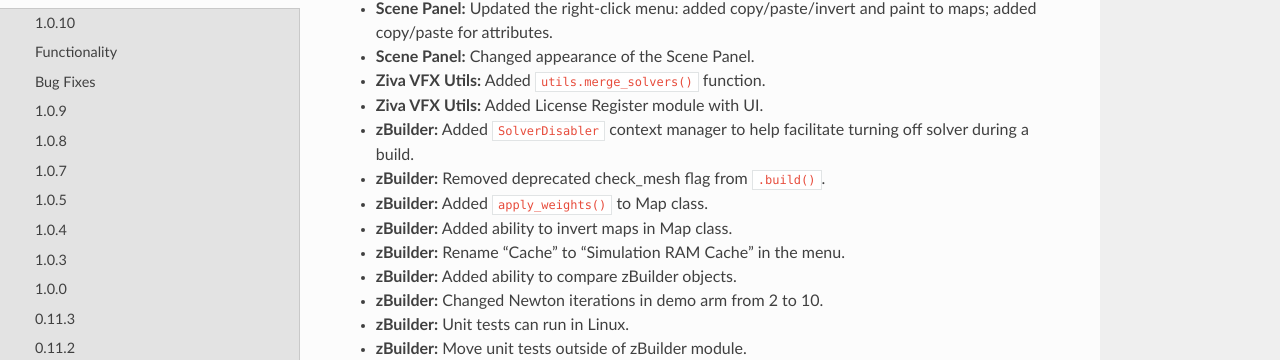
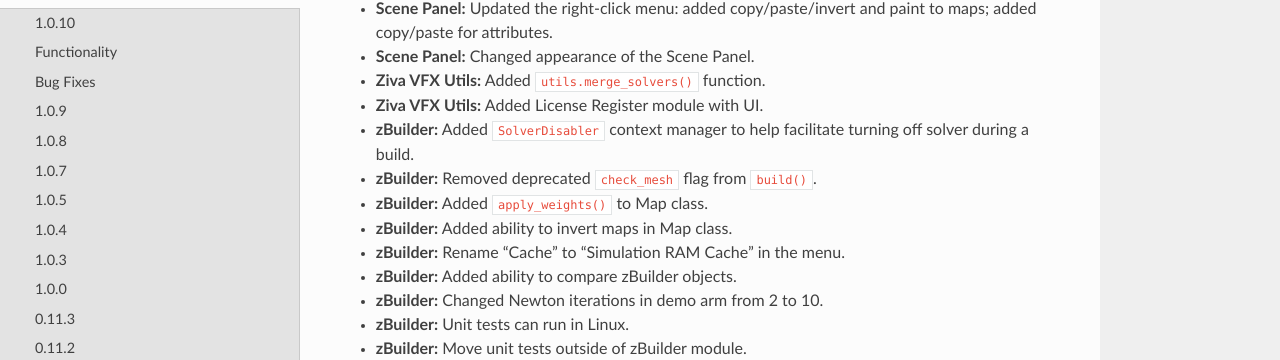
Before and after one commit to Unity-Technologies/ziva-vfx-utils, a Sphinx documentation site: the page built from docs/release.rst, in a window 1280 px wide and 900 px high. Shown: the part 275-635 px from the top of the window. Built offline with Sphinx 7.4.7 and the Read the Docs theme 2.0.0, drawn with Linux system fonts in a browser that asks for light colours; pages that are not in the unit, such as notebooks, are missing from menus.

Commit message:
VFXACT-460 Decorate function name in ziva-vfx-utils doc

```diff
--- a/docs/release.rst
+++ b/docs/release.rst
@@ -20,7 +20,7 @@
 - **Ziva VFX Utils:** Added ``utils.merge_solvers()`` function.
 - **Ziva VFX Utils:** Added License Register module with UI.
 - **zBuilder:** Added ``SolverDisabler`` context manager to help facilitate turning off solver during a build.
-- **zBuilder:** Removed deprecated check_mesh flag from ``.build()``.
+- **zBuilder:** Removed deprecated ``check_mesh`` flag from ``build()``.
 - **zBuilder:** Added ``apply_weights()`` to Map class.
 - **zBuilder:** Added ability to invert maps in Map class.
 - **zBuilder:** Rename "Cache" to "Simulation RAM Cache" in the menu.
```
